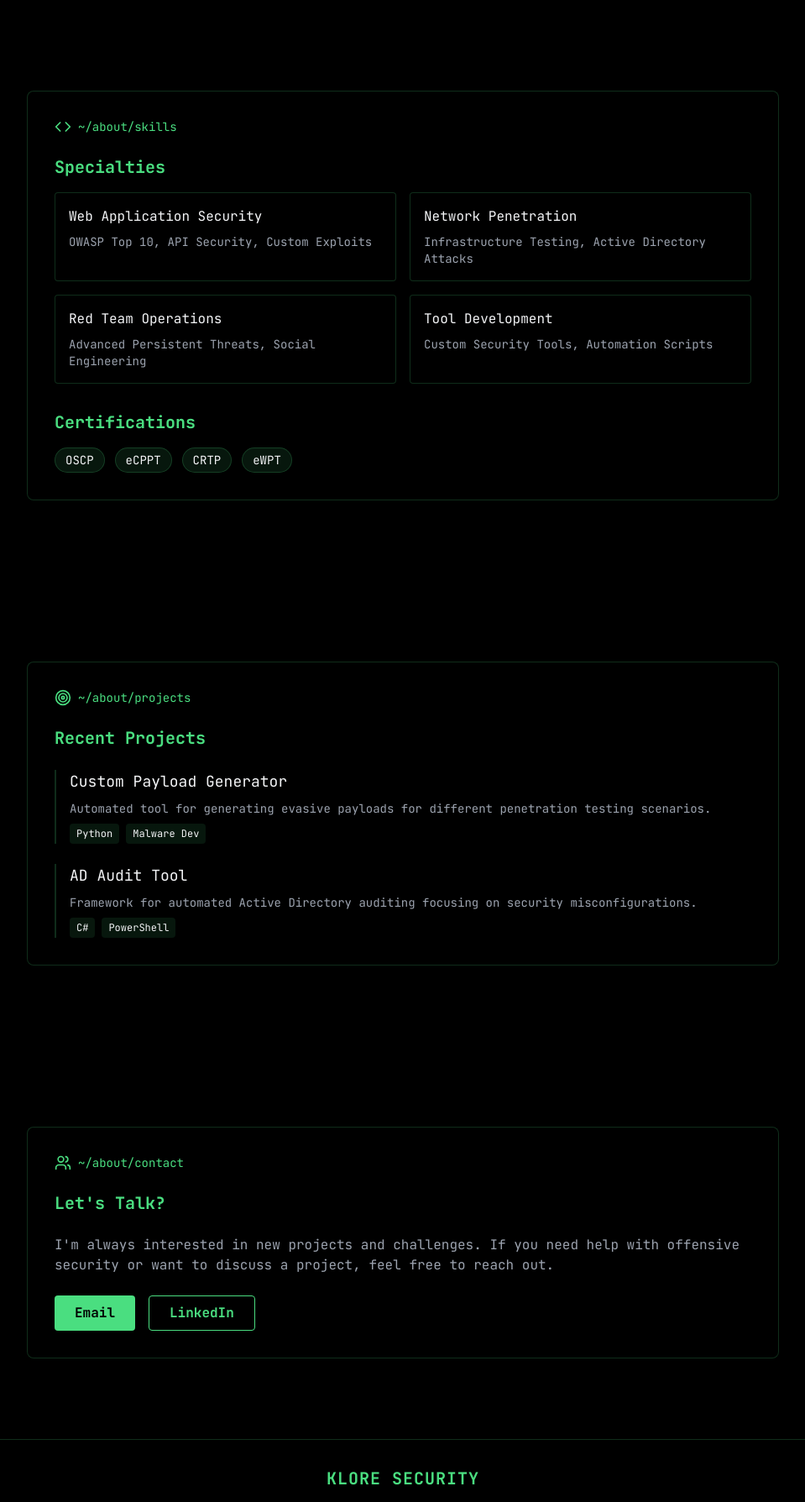
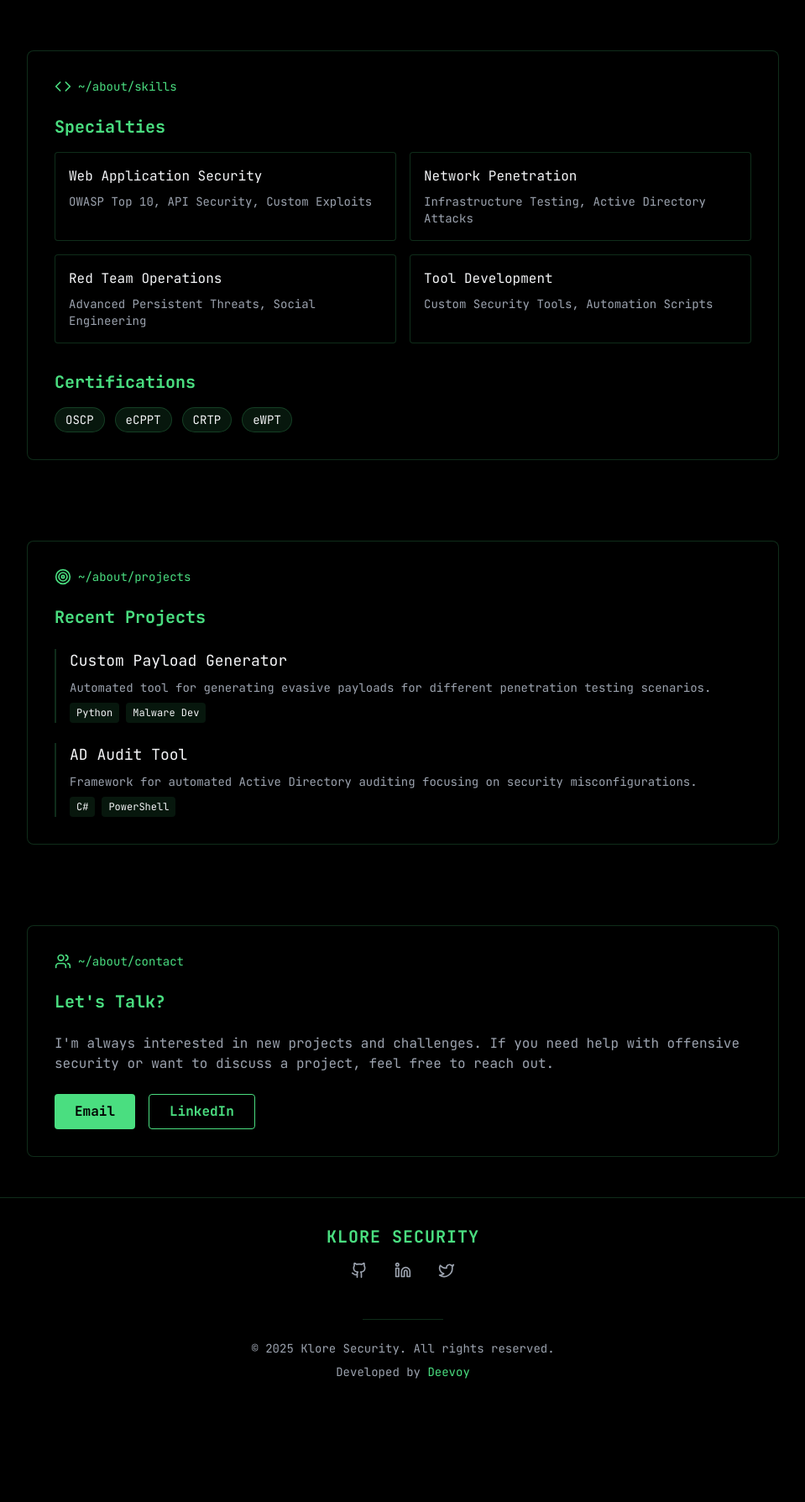
Before and after one commit to lanroo/kloresec, a React (Vite) app: page /about in a window 1280 px wide. Shown: the part 788-2577 px from the top of the page at 84% size, without its empty margins (160-1119 px from the left). After the commit the page ends 2464 px from the top, so only its background shows below. Built offline with nearby package versions, Linux system fonts and the light colour scheme; grey boxes are pictures that could not be loaded.

Commit message:
about: fixbug

```diff
--- a/src/pages/About.tsx
+++ b/src/pages/About.tsx
@@ -127,7 +127,7 @@ const About: React.FC = () => {
         </section>
 
         {/* Skills Section */}
-        <section className="py-24 relative">
+        <section className="py-12 relative">
           <div className="container mx-auto px-4">
             <div className="max-w-4xl mx-auto">
               <motion.div
@@ -238,7 +238,7 @@ const About: React.FC = () => {
         </section>
 
         {/* Projects Section */}
-        <section className="py-24 relative">
+        <section className="py-12 relative">
           <div className="container mx-auto px-4">
             <div className="max-w-4xl mx-auto">
               <motion.div
@@ -302,7 +302,7 @@ const About: React.FC = () => {
         </section>
 
         {/* Contact Section */}
-        <section className="py-24 relative">
+        <section className="py-12 relative">
           <div className="container mx-auto px-4">
             <div className="max-w-4xl mx-auto">
               <motion.div
```
